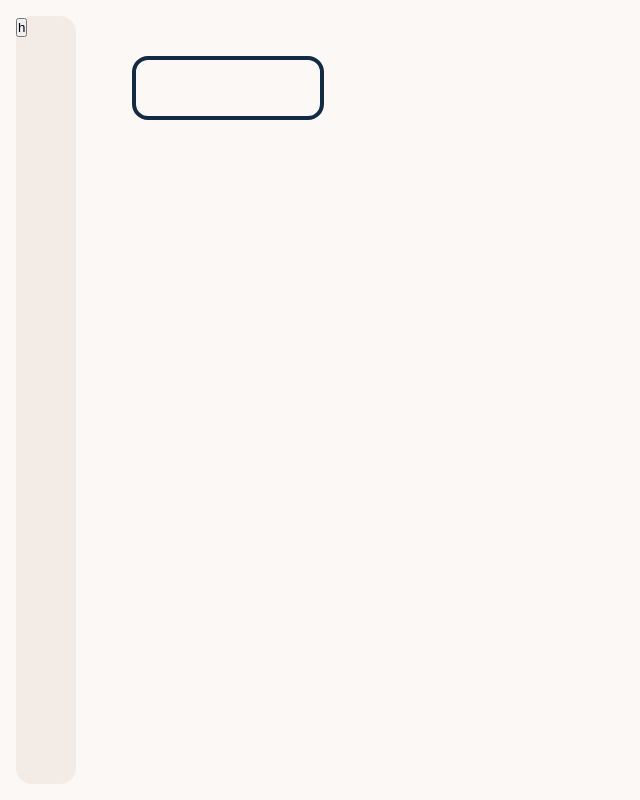
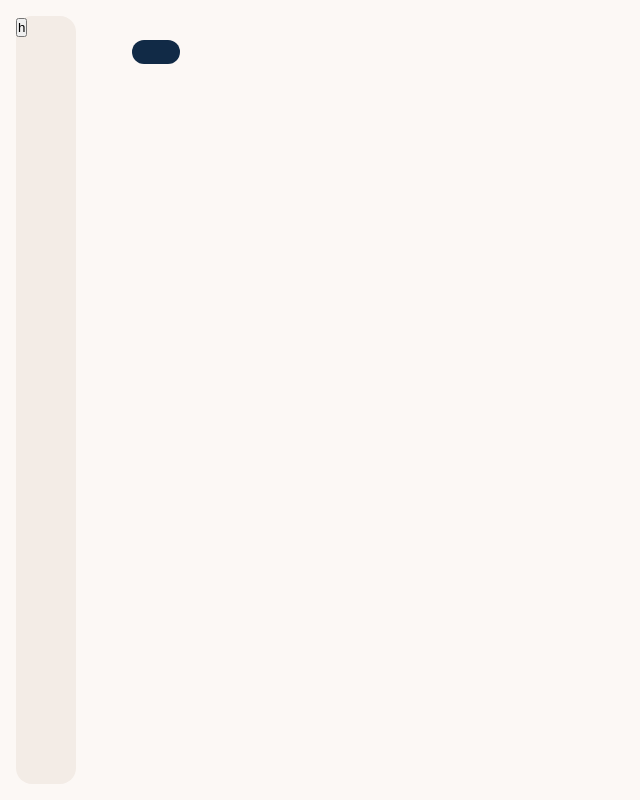
Before and after one commit to SofianH1/Fragment, a React (Vite) app: page / in a window 1280 px wide. Shown: the whole page, without its empty margins (0-640 px from the left). Built offline with nearby package versions, Linux system fonts and the light colour scheme.

Commit message:
Removed some css transitions and added framer-motion

```diff
--- a/package.json
+++ b/package.json
@@ -10,6 +10,7 @@
     "preview": "vite preview"
   },
   "dependencies": {
+    "framer-motion": "^12.37.0",
     "idb": "^8.0.3",
     "react": "^19.2.0",
     "react-dom": "^19.2.0",
--- a/src/App.css
+++ b/src/App.css
@@ -50,8 +50,6 @@ body {
     overflow: hidden;
     gap: 2rem;
 
-    transition: grid-template-columns 0.3s ease;
-
     &.reading {
         grid-template-columns: 60px 1fr 380px;
     }
@@ -78,10 +76,9 @@ main {
     padding: 6px;
     -ms-overflow-style: none;
     scrollbar-width: none;
-    transition: grid-template-columns 0.3s ease, grid-template-rows 0.3s ease;
 
     &.shrink {
-        grid-template-columns: repeat(auto-fill, minmax(20rem, 1fr));
+        grid-template-columns: repeat(auto-fill, minmax(15rem, 1fr));
 
         .fragment {
             padding: 0.75rem;
@@ -113,12 +110,22 @@ main {
 
 
 .newFragmentButton {
-    width: 12rem;
-    height: 4rem;
-    background-color: var(--bg);
-    border: solid 0.25rem var(--primary);
-    border-radius: 1rem;
-    margin: 1rem 0;
+    align-self: flex-start;
+    padding: 0.75rem 1.5rem;
+    height: auto;
+    width: auto;
+    background-color: var(--primary);
+    color: var(--bg);
+    border: none;
+    border-radius: 0.75rem;
+    font-size: 0.9rem;
+    font-weight: 500;
+    cursor: pointer;
+    transition: opacity 0.2s ease;
+
+    &:hover{
+        opacity: 0.85;
+    }
 }
 
 .fragment {
@@ -138,7 +145,7 @@ main {
     overflow: hidden;
     text-overflow: ellipsis;
     box-shadow: 0 2px 12px rgba(0, 0, 0, 0.07);
-    transition: transform 0.3s ease, box-shadow 0.3s ease;
+    transition: box-shadow 0.3s ease;
 
 
 
@@ -146,16 +153,18 @@ main {
         font-size: 1.3rem;
         font-variation-settings: "wght 600";
         text-overflow: ellipsis;
+        transition: font-size 0.2s ease;
     }
 
-    & p {
+    & .fragmentText {
         font-size: 1rem;
         line-height: 1.3;
+        transition: font-size 0.2s ease,line-height 0.2s ease;
+
     }
 }
 
 .fragment:hover {
-    transform: translateY(-3px);
     box-shadow: 0 6px 20px rgba(0, 0, 0, 0.12);
 }
 
@@ -163,11 +172,12 @@ main {
 
 .icon {
     scale: 1.5;
-    transition: scale 0.3s ease;
+    transition: scale 0.2s ease,opacity 0.2 ease;
     cursor: pointer;
 
     &:hover {
-        scale: 2;
+        scale: 1.8;
+        opacity: 0.7;
 
     }
 }
@@ -178,8 +188,6 @@ main {
     -webkit-line-clamp: 4;
     -webkit-box-orient: vertical;
     overflow: hidden;
-    /* text-overflow: ellipsis;
-    word-break: break-word; */
 
 }
 
@@ -194,9 +202,9 @@ main {
     top: 50%;
     left: 50%;
     transform: translate(-50%, -50%);
-    height: 90%;
-    max-width: 90%;
-    aspect-ratio: 1/1;
+    width: min(90%,560px);
+    height: auto;
+    padding: 2.5rem;
     background-color: rgb(225, 225, 225);
     border-radius: 2rem;
     z-index: 50;
@@ -204,16 +212,31 @@ main {
     transition: background 0.3s ease;
 
     & label {
-        font-size: 2rem;
+        font-size: 0.75rem;
         font-weight: 600;
         text-transform: uppercase;
+        letter-spacing: 0.08em;
+        color: var(--primary);
+        opacity: 0.6;
     }
 
     & input,
     textArea {
-        position: relative;
+        width: 100%;
         background-color: transparent;
         border: none;
+        border-bottom: 2px solid var(--border);
+        padding: 0.5rem 0;
+        font-size: 1rem;
+        font-family: Inter,sans-serif;
+        color: var(--primary);
+        outline: none;
+        transition: border-color 0.3 ease;
+
+        &:focus{
+            border-bottom-color: var(--primary) ;
+        }
+
 
         &::after {
             content: "";
@@ -300,11 +323,10 @@ main {
 #fragmentReader {
     height: 100%;
     background-color: var(--surface);
-    grid-column: 3;
-    grid-row: 1 / -1;
     border-radius: 1rem;
     padding: 1rem;
-    overflow-y: scroll;
+    overflow-y: auto;
+    scrollbar-width: none;
     display: flex;
     flex-direction: column;
     gap: 1rem;
@@ -313,7 +335,10 @@ main {
     h2 {
         max-width: 100%;
         align-self: center;
-        font-size: 200%;
+        font-size: 1.6rem;
+        font-weight: 700;
+        line-height: 1.3;
+        word-break: break-word;
         text-overflow: ellipsis;
     }
 }
--- a/src/App.tsx
+++ b/src/App.tsx
@@ -5,6 +5,7 @@ import FragmentReader from './Components/FragmentReader/FragmentReader';
 import type { FragmentFormData } from './Components/FragmentForm/FragmentForm.types';
 import type { Fragment } from '@/types/fragment';
 import { useFragments } from './hooks/useFragments';
+import { motion, AnimatePresence } from 'framer-motion';
 
 
 function App() {
@@ -77,15 +78,21 @@ function App() {
 
                         <button className='newFragmentButton' onClick={() => setCreatingFragment(true)} />
                         <div id='fragmentContainer' className={readingFragment ? "shrink" : ""}>
+                            <AnimatePresence >
                                 {fragments.map((fragment: Fragment, index: number) => (
-                                <div
+                                    <motion.div
                                         key={fragment.id}
+                                        layout
+                                        initial={{ opacity: 0, scale: 0.96 }}
+                                        animate={{ opacity: 1, scale: 1 }}
+                                        exit={{ opacity: 0, scale: 0.96 }}
+                                        whileHover={{ y: -3 }}
+                                        transition={{ duration: 0.2, ease: [0.4, 0, 0.2, 1] }}
                                         className='fragment'
                                         style={{
                                             zIndex: fragments.length - index,
                                             backgroundColor: fragment.color.background,
                                             color: fragment.color.text,
-                                        marginTop: index == 0 || index == 1 ? "0" : ""
                                         }}
                                         onClick={() => {
                                             setSelectedFragment(fragment);
@@ -99,7 +106,8 @@ function App() {
                                             ))}
                                         </div>
                                         <p className='fragmentText'>{fragment.content}</p>
-                                </div>))}
+                                    </motion.div>))}
+                            </AnimatePresence>
                         </div>
                     </main>
                     {readingFragment && selectedFragment != null && <FragmentReader
--- a/src/Components/FragmentReader/FragmentReader.tsx
+++ b/src/Components/FragmentReader/FragmentReader.tsx
@@ -10,7 +10,6 @@ import { TiTimes } from "react-icons/ti";
 
 const FragmentReader = ({ fragment, onClose, onDelete, onEdit,togglePin}: FragmentReaderProps) => {
     const { title, content, tags, isPinned } = fragment;
-    console.log(fragment);
 
     const fragmentReaderRef = useRef<HTMLDivElement>(null)
     useClickOutside(fragmentReaderRef, () => onClose());
```
Also changed, not shown: 1 other file (tests, documents, lock files or other folders). Lines whose indentation alone changed are shown as unchanged.
